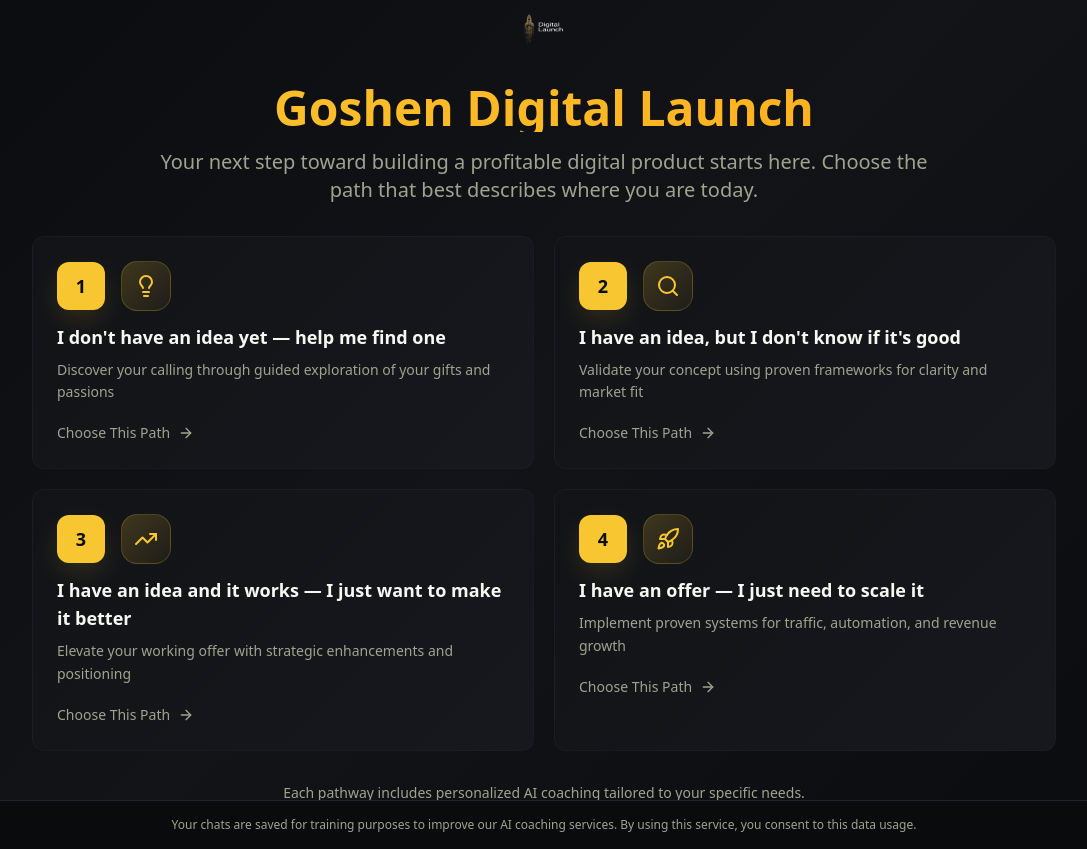
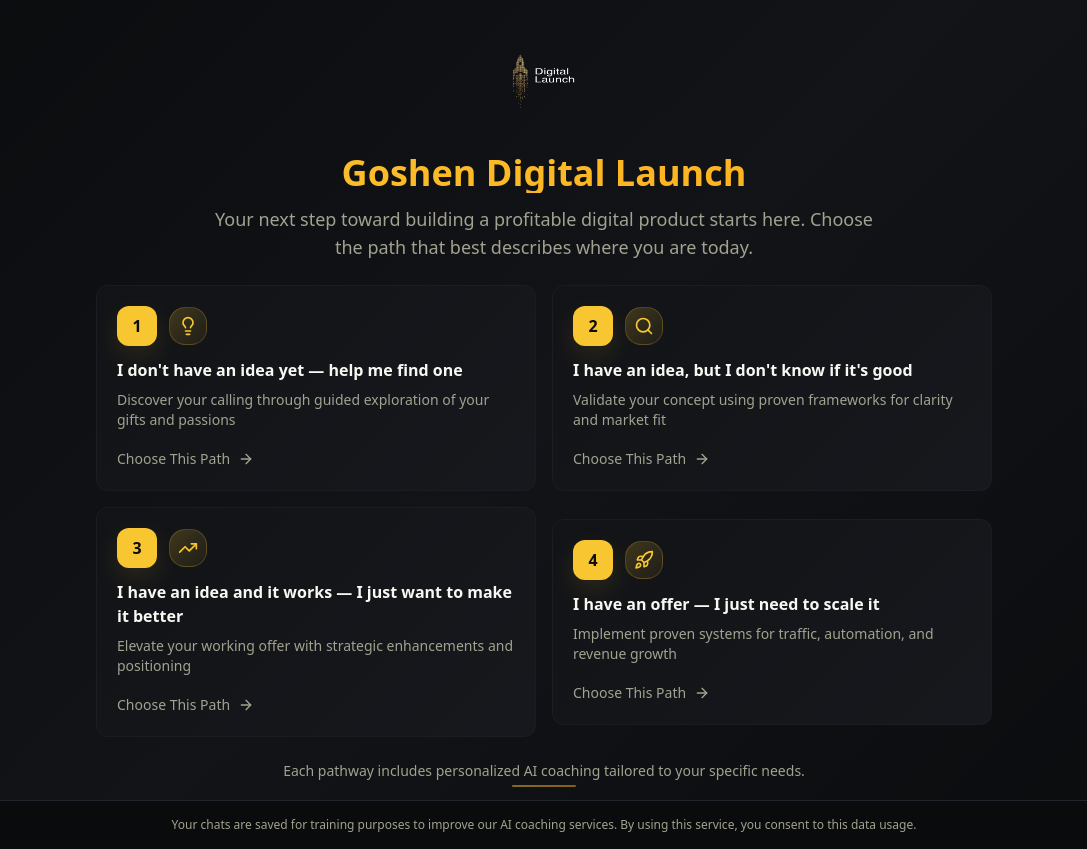
Before and after one commit to CharlesRomer/goshen-launch-guide, a React (Vite) app: page / in a window 1280 px wide. Shown: the whole page, without its empty margins (96-1183 px from the left). Built offline with nearby package versions, Linux system fonts and the light colour scheme.

Commit message:
Adjust logo size and layout
Increase logo size and ensure no pages are scrollable.

```diff
--- a/src/components/PathwaySelector.tsx
+++ b/src/components/PathwaySelector.tsx
@@ -51,25 +51,25 @@ export const PathwaySelector = ({ onSelectPathway }: PathwaySelectorProps) => {
   };
 
   return (
-    <div className="h-screen bg-gradient-hero flex items-center justify-center p-4 sm:p-6 lg:p-8 overflow-hidden">
-      <div className="max-w-6xl w-full space-y-6 lg:space-y-8">
+    <div className="h-screen bg-gradient-hero flex flex-col justify-center p-4 sm:p-6 lg:p-8 overflow-hidden">
+      <div className="max-w-6xl w-full mx-auto flex flex-col h-full justify-center space-y-4 lg:space-y-6">
         {/* Header */}
-        <div className="text-center space-y-3 lg:space-y-4">
+        <div className="text-center space-y-2 lg:space-y-3">
           {/* Logo */}
-          <div className="flex justify-center mb-4">
-            <img src="/lovable-uploads/a82be3f9-f5e0-47c8-81ed-2475f4c5daec.png" alt="Goshen Digital Launch" className="w-16 h-16 lg:w-20 lg:h-20" />
+          <div className="flex justify-center mb-2">
+            <img src="/lovable-uploads/a82be3f9-f5e0-47c8-81ed-2475f4c5daec.png" alt="Goshen Digital Launch" className="w-24 h-24 sm:w-28 sm:h-28 lg:w-32 lg:h-32" />
           </div>
-          <h1 className="text-2xl sm:text-3xl md:text-4xl lg:text-5xl font-bold bg-gradient-primary bg-clip-text text-transparent">
+          <h1 className="text-xl sm:text-2xl md:text-3xl lg:text-4xl font-bold bg-gradient-primary bg-clip-text text-transparent">
             Goshen Digital Launch
           </h1>
-          <p className="text-base sm:text-lg lg:text-xl text-muted-foreground max-w-3xl mx-auto leading-relaxed">
+          <p className="text-sm sm:text-base lg:text-lg text-muted-foreground max-w-2xl mx-auto leading-relaxed">
             Your next step toward building a profitable digital product starts here.
             Choose the path that best describes where you are today.
           </p>
         </div>
 
         {/* Pathway Cards Grid */}
-        <div className="grid grid-cols-1 md:grid-cols-2 gap-4 lg:gap-5 max-w-5xl mx-auto">
+        <div className="grid grid-cols-1 md:grid-cols-2 gap-3 lg:gap-4 max-w-4xl mx-auto flex-1 items-center">
           {pathways.map((pathway, index) => {
             const Icon = pathway.icon;
             const isSelected = selectedPathway === pathway.id;
@@ -81,41 +81,41 @@ export const PathwaySelector = ({ onSelectPathway }: PathwaySelectorProps) => {
                 className={`
                   group relative overflow-hidden rounded-xl bg-gradient-card
                   border border-border/50 backdrop-blur-sm
-                  transition-all duration-300 ease-out
-                  hover:shadow-premium hover:scale-[1.01] hover:border-primary/30
-                  ${isSelected ? 'ring-2 ring-primary shadow-gold scale-[1.01] border-primary/50' : ''}
+                  transition-all duration-200 ease-out
+                  hover:shadow-premium hover:scale-[1.005] hover:border-primary/30
+                  ${isSelected ? 'ring-2 ring-primary shadow-gold scale-[1.005] border-primary/50' : ''}
                   cursor-pointer
                 `}
                 onClick={() => handleSelect(pathway.id)}
               >
                 {/* Gradient Border Effect */}
-                <div className="absolute inset-0 bg-gradient-border opacity-0 group-hover:opacity-100 transition-opacity duration-300 rounded-xl" />
+                <div className="absolute inset-0 bg-gradient-border opacity-0 group-hover:opacity-100 transition-opacity duration-200 rounded-xl" />
 
                 {/* Content */}
-                <div className="relative p-5 lg:p-6 space-y-3">
+                <div className="relative p-4 lg:p-5 space-y-2 lg:space-y-3">
                   {/* Header with Number and Icon */}
-                  <div className="flex items-center gap-4">
+                  <div className="flex items-center gap-3">
                     {/* Path Number */}
-                    <div className="w-10 h-10 lg:w-12 lg:h-12 bg-primary text-primary-foreground rounded-xl flex items-center justify-center text-base lg:text-lg font-bold shadow-premium">
+                    <div className="w-8 h-8 lg:w-10 lg:h-10 bg-primary text-primary-foreground rounded-xl flex items-center justify-center text-sm lg:text-base font-bold shadow-premium">
                       {pathNumber}
                     </div>
 
                     {/* Icon */}
                     <div className={`
-                      p-2 lg:p-3 rounded-lg bg-gradient-to-br ${pathway.gradient}
-                      group-hover:shadow-premium transition-all duration-300
+                      p-2 rounded-lg bg-gradient-to-br ${pathway.gradient}
+                      group-hover:shadow-premium transition-all duration-200
                       border border-primary/20
                     `}>
-                      <Icon className="h-5 w-5 lg:h-6 lg:w-6 text-primary" />
+                      <Icon className="h-4 w-4 lg:h-5 lg:w-5 text-primary" />
                     </div>
                   </div>
 
                   {/* Content */}
-                  <div className="space-y-2">
-                    <h3 className="font-bold text-base lg:text-lg text-foreground group-hover:text-primary transition-colors duration-300 leading-tight">
+                  <div className="space-y-1 lg:space-y-2">
+                    <h3 className="font-bold text-sm lg:text-base text-foreground group-hover:text-primary transition-colors duration-200 leading-tight">
                       {pathway.title}
                     </h3>
-                    <p className="text-sm text-muted-foreground leading-relaxed">
+                    <p className="text-xs lg:text-sm text-muted-foreground leading-relaxed">
                       {pathway.description}
                     </p>
                   </div>
@@ -123,13 +123,13 @@ export const PathwaySelector = ({ onSelectPathway }: PathwaySelectorProps) => {
                   {/* CTA */}
                   <div className="pt-1">
                     <div className={`
-                      inline-flex items-center gap-2 text-sm font-medium
-                      transition-all duration-300 group-hover:text-primary
+                      inline-flex items-center gap-2 text-xs lg:text-sm font-medium
+                      transition-all duration-200 group-hover:text-primary
                       ${isSelected ? 'text-primary' : 'text-muted-foreground'}
                     `}>
                       <span>Choose This Path</span>
                       <ArrowRight className={`
-                        h-4 w-4 transition-all duration-300
+                        h-3 w-3 lg:h-4 lg:w-4 transition-all duration-200
                         group-hover:translate-x-0.5 group-hover:text-primary
                         ${isSelected ? 'text-primary translate-x-0.5' : ''}
                       `} />
@@ -142,9 +142,9 @@ export const PathwaySelector = ({ onSelectPathway }: PathwaySelectorProps) => {
         </div>
 
         {/* Footer */}
-        <div className="text-center text-sm text-muted-foreground space-y-2">
-          <p className="max-w-2xl mx-auto">Each pathway includes personalized AI coaching tailored to your specific needs.</p>
-          <div className="w-20 h-0.5 bg-gradient-primary mx-auto rounded-full opacity-50" />
+        <div className="text-center text-xs lg:text-sm text-muted-foreground space-y-1">
+          <p className="max-w-xl mx-auto">Each pathway includes personalized AI coaching tailored to your specific needs.</p>
+          <div className="w-16 h-0.5 bg-gradient-primary mx-auto rounded-full opacity-50" />
         </div>
       </div>
     </div>
```
